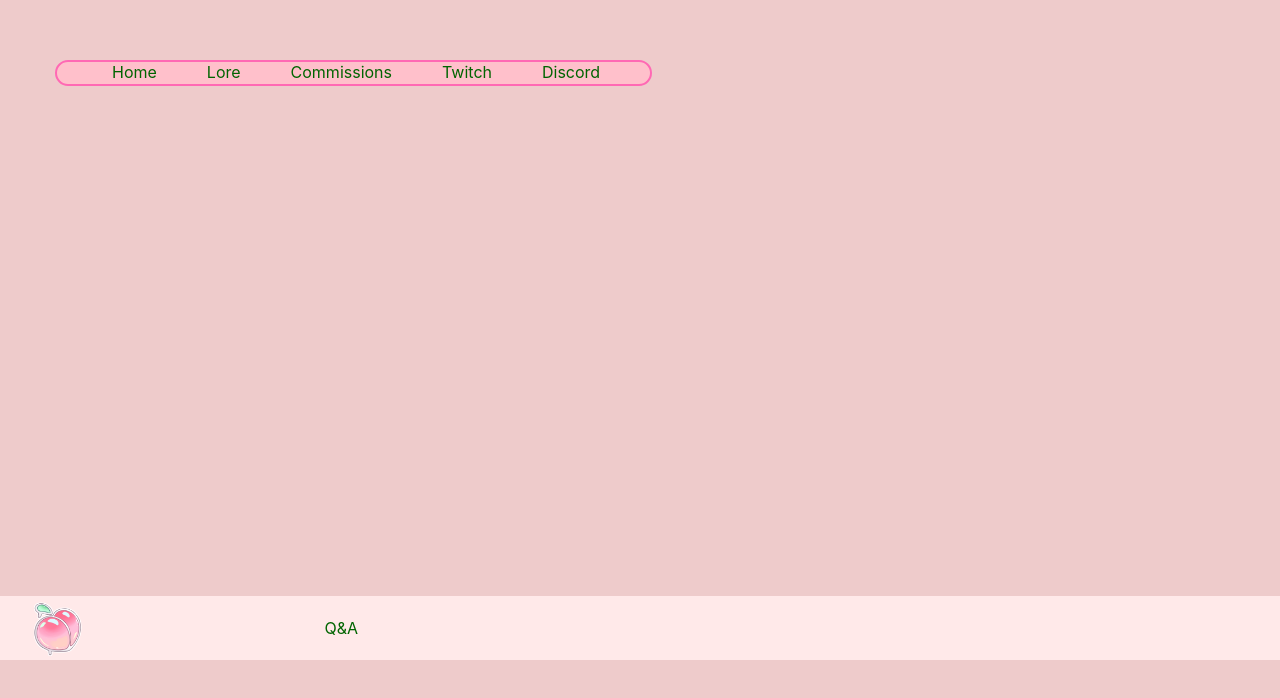
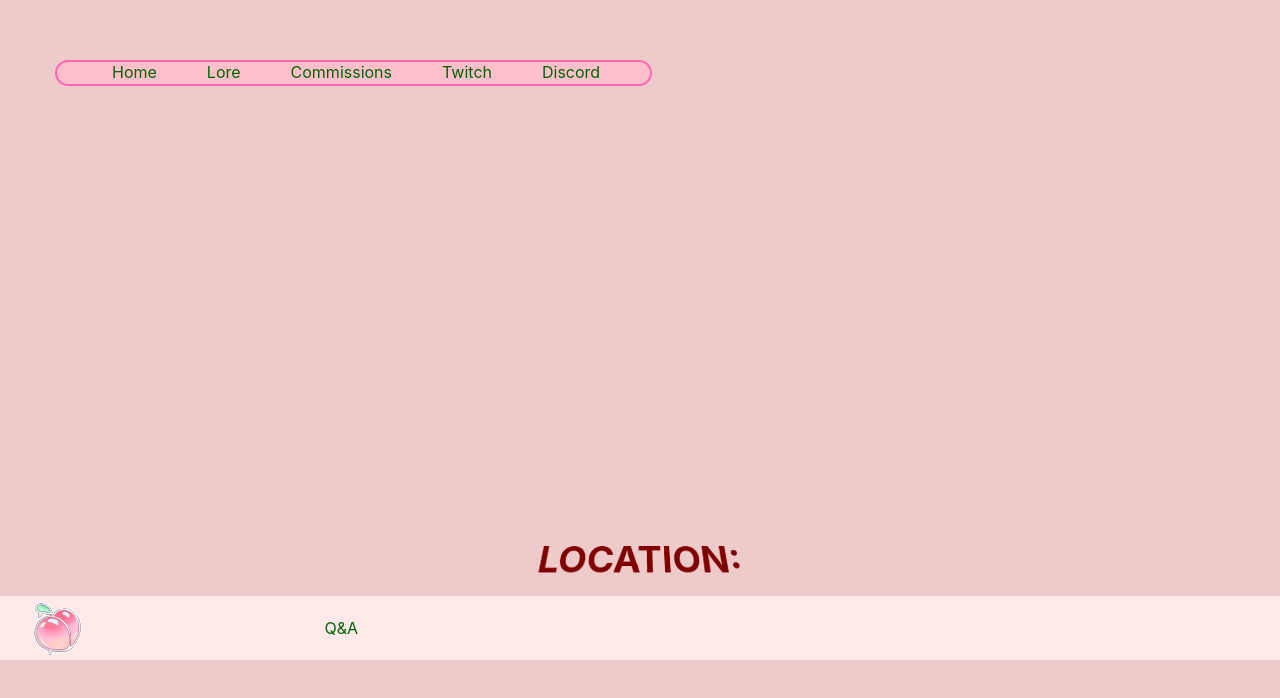
Before and after one commit to jmorales8/Bunnys-space, a React (Create React App) app in the folder ui/: page /lore in a window 1280 px wide. Shown: the part 140-838 px from the top of the page. Built offline with nearby package versions, Linux system fonts and the light colour scheme.

Commit message:
Add fade

```diff
--- a/ui/src/pages/Lore/Lore.tsx
+++ b/ui/src/pages/Lore/Lore.tsx
@@ -1,9 +1,10 @@
 export function Lore() {
   return (
     <>
-      <div id="fade"></div>
+      {/* <div id="fade"></div> */}
       <div className="lore">
         <div className="lore__container">
+        <div id="fade"></div>
           <div className="lore__container__effect">
             <div className="lore__container__effect__text">
               <h3 className="header3">LOCATION:</h3>
@@ -11,13 +12,25 @@ export function Lore() {
               <h3 className="header3">Character:</h3>
               <p className="paragraph">BUNBUN</p>
               <h3 className="header3">Background:</h3>
-              <p className="">
-                Lorem ipsum dolor sit amet, consectetur adipiscing elit, sed do eiusmod tempor incididunt ut labore et dolore magna aliqua. Massa id neque aliquam vestibulum morbi blandit cursus risus at. Id porta nibh venenatis cras. Lorem mollis aliquam ut porttitor leo a. Id faucibus nisl tincidunt eget. Nulla facilisi nullam vehicula ipsum a arcu cursus vitae congue. Mi quis hendrerit dolor magna eget est lorem ipsum dolor. Porttitor massa id neque aliquam vestibulum morbi blandit. Faucibus interdum posuere lorem ipsum dolor sit amet. Elementum sagittis vitae et leo duis ut diam quam. Leo in vitae turpis massa. Nulla facilisi cras fermentum odio eu feugiat. Auctor elit sed vulputate mi sit amet mauris commodo quis. Ornare suspendisse sed nisi lacus. Nunc mi ipsum faucibus vitae aliquet nec ullamcorper. Viverra accumsan in nisl nisi. Felis eget nunc lobortis mattis aliquam faucibus purus in massa. Pellentesque diam volutpat commodo sed egestas egestas. Pharetra pharetra massa massa ultricies mi. Egestas fringilla phasellus faucibus scelerisque eleifend donec pretium.<br />
-
-                Quis auctor elit sed vulputate mi sit. Vestibulum morbi blandit cursus risus at ultrices mi tempus. Elementum facilisis leo vel fringilla est. Odio facilisis mauris sit amet massa vitae tortor condimentum. Leo duis ut diam quam nulla porttitor massa id. Ultricies tristique nulla aliquet enim tortor at auctor urna nunc. Vitae elementum curabitur vitae nunc sed. Sed ullamcorper morbi tincidunt ornare massa eget egestas. Sit amet purus gravida quis blandit turpis. Elit ut aliquam purus sit. Sagittis orci a scelerisque purus semper. Tortor at risus viverra adipiscing. Mattis nunc sed blandit libero volutpat sed. Morbi non arcu risus quis. Aliquet nec ullamcorper sit amet risus. Ultrices mi tempus imperdiet nulla malesuada pellentesque elit. Risus nec feugiat in fermentum. Vitae justo eget magna fermentum iaculis eu non diam. Blandit libero volutpat sed cras ornare. A diam maecenas sed enim ut sem viverra.<br />
-
-                Enim ut sem viverra aliquet eget. Ullamcorper a lacus vestibulum sed arcu non odio euismod. Non consectetur a erat nam at lectus urna duis. Mattis rhoncus urna neque viverra. Lobortis mattis aliquam faucibus purus in massa tempor nec. Volutpat maecenas volutpat blandit aliquam etiam erat velit. Lectus nulla at volutpat diam. Porta nibh venenatis cras sed felis eget. In hac habitasse platea dictumst. Augue ut lectus arcu bibendum at varius vel pharetra vel. Facilisis sed odio morbi quis commodo odio. Eget mi proin sed libero enim sed faucibus. Aliquam faucibus purus in massa tempor nec feugiat. Id aliquet risus feugiat in. Volutpat sed cras ornare arcu dui vivamus arcu felis. Pharetra sit amet aliquam id. Congue nisi vitae suscipit tellus. Quis eleifend quam adipiscing vitae proin sagittis nisl rhoncus. Tristique senectus et netus et.
-              </p>
+              <div className="">
+                Lorem ipsum dolor, sit amet consectetur adipisicing elit. Quo nobis
+                placeat minus, reprehenderit nam perferendis sapiente voluptas fugit
+                cumque ea maxime architecto neque, enim laborum. Corporis asperiores
+                cupiditate quas odio. Lorem ipsum dolor, sit amet consectetur
+                adipisicing elit. Quo nobis placeat minus, reprehenderit nam
+                perferendis sapiente voluptas fugit cumque ea maxime architecto neque,
+                enim laborum. Corporis asperiores cupiditate quas odio. Lorem ipsum
+                dolor, sit amet consectetur adipisicing elit. Quo nobis placeat minus,
+                reprehenderit nam perferendis sapiente voluptas fugit cumque ea maxime
+                architecto neque, enim laborum. Corporis asperiores cupiditate quas
+                odio. Lorem ipsum dolor, sit amet consectetur adipisicing elit. Quo
+                nobis placeat minus, reprehenderit nam perferendis sapiente voluptas
+                fugit cumque ea maxime architecto neque, enim laborum. Corporis
+                asperiores cupiditate quas odio. Lorem ipsum dolor, sit amet
+                consectetur adipisicing elit. Quo nobis placeat minus, reprehenderit
+                nam perferendis sapiente voluptas fugit cumque ea maxime architecto
+                neque, enim laborum.
+              </div>
             </div>
           </div>
         </div>
--- a/ui/src/pages/Lore/lore.scss
+++ b/ui/src/pages/Lore/lore.scss
@@ -12,7 +12,7 @@
       position: relative;
       height: 64vh;
       transform: rotateX(64deg) scale(0.55, 0.3) translateY(120vh);
-      animation: 70s linear 1s infinite translateText;
+      animation: 40s linear 1s infinite translateText;
       &__text {
         color: maroon;
         font-size: 5vh;
@@ -24,21 +24,21 @@
   }
 }
 
-// #fade {
-//   position: fixed;
-//   top: 0;
-//   right: 0;
-//   left: 0;
-//   height: 40vh;
-//   background: linear-gradient(
-//     0deg,
-//     rgba(0, 0, 0, 0),
-//     rgba(0, 0, 0, 0.25),
-//     rgba(0, 0, 0, 1),
-//     rgba(0, 0, 0, 1)
-//   );
-//   z-index: 10;
-// }
+#fade {
+  position: fixed;
+  top: 0;
+  right: 0;
+  left: 0;
+  height: 40vh;
+  background: linear-gradient(
+    0deg,
+    rgba(238, 203, 203, 0),
+    rgba(238, 203, 203, 0.25),
+    rgba(238, 203, 203, 1),
+    rgba(238, 203, 203, 1)
+  );
+  z-index: 10;
+}
 
 body {
   overflow: hidden;
```
